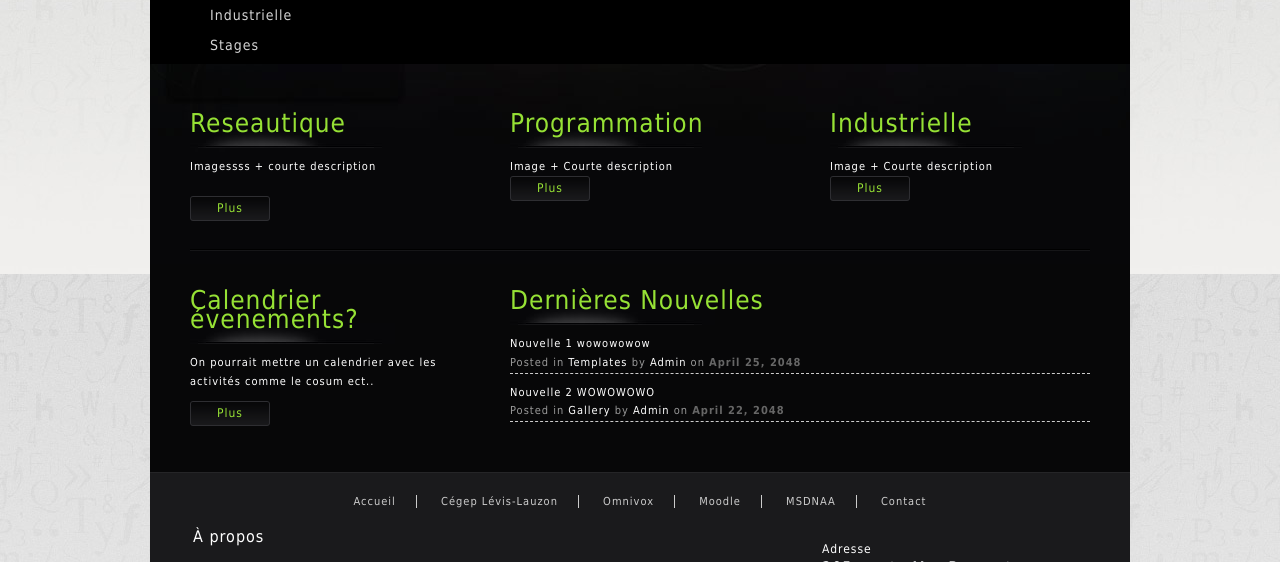
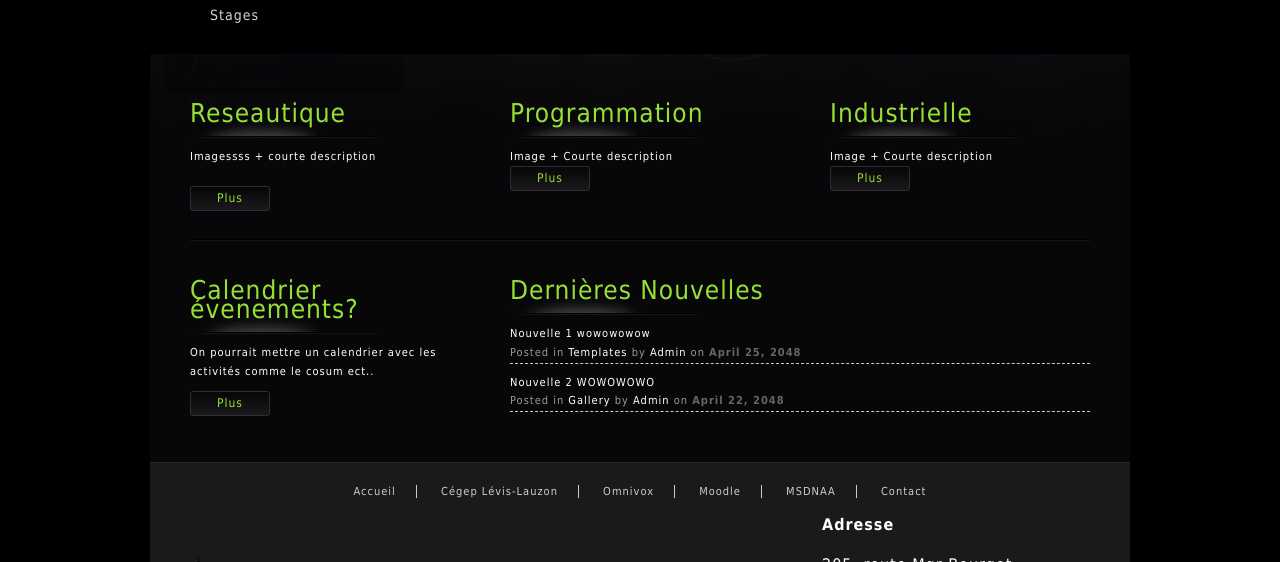
Before and after one commit to dinfcll/a13-dinf-siteweb, a PHP site: page / in a window 1280 px wide. Shown: the part 326-888 px from the top of the page. Run offline with PHP 8.4, Linux system fonts and the light colour scheme; some libraries are stand-ins or nearby versions.

Commit message:
footer + css

```diff
--- a/templatemo_style.css
+++ b/templatemo_style.css
@@ -10,8 +10,7 @@ body {
 	font-family: Tahoma, Geneva, sans-serif;
 	font-size: 11px;
 	color: #ffffff;
-    background: url(images/bck_fond_blanc.jpg) repeat;
-    /*background: #000000 url(images/templatemo_body_top.jpg) repeat-x top;*/
+    background: #000000;
 }
 
 a:link, a:visited { color: #96e135; text-decoration: none; font-weight: normal; }
@@ -73,38 +72,28 @@ h2 {
 h3 {
 	margin: 0	;
 	padding: 2px 0;
-    font-size: 16px;
+	font-size: 18px;
 	font-weight: normal;
-    color: #ffffff;
-}
-
-h4 {
-    margin: 0	;
-    padding: 2px 0;
-    font-size: 12px;
-    font-weight: normal;
-    color: #ffffff;
+	color: #000000;
 }
 
 /* header */
 
 #templatemo_site_title_bar_wrapper {
 	width: 100%;
-    height: 200px;
+	height: 100px;
 	margin: 0 auto;
-    /*background: url(images/bck_fond_blanc.jpg) repeat top center;*/
 	/*background: url(images/templatemo_header_bg_wrapper.jpg) no-repeat top center;*/
 }
 
 #templatemo_site_title_bar {
 	position: relative;
 	width: 960px;
-    height: 200px;
+	height: 100px;
 	margin: 0 auto;
 	padding: 0 10px;
-    /*background: url(images/bck_fond_blanc.jpg) repeat top center; fond blanc*/
-    background: black;
-    position:relative;
+	/*background: url(images/templatemo_header_bg.jpg) no-repeat top center;
+	position:relative;*/
 }
 
 .bar_nav {
@@ -113,7 +102,6 @@ h4 {
 	left:920px;
 	top:12px;
 }
-
 .bar_nav2 {
     position:absolute;
     cursor:default;
@@ -122,9 +110,9 @@ h4 {
 }
 
 #templatemo_site_title_bar  #site_title {
-    float: left;
+	/*float: left;*/
 	width: 230px;
-    height: 180px;
+	height: 200px;
 	padding: 10px 10px 0 10px;
 	overflow: hidden;
 	text-align: center;
@@ -148,7 +136,7 @@ h4 {
 	display: block;
 	margin-top: 10px;
 	margin-left: 5px;
-    font-size: 15px;
+	font-size: 12px;
 	color: #999;
 	font-weight: normal;
 	letter-spacing: 2px;
@@ -202,19 +190,20 @@ h4 {
 /* banner and menu */
 
 #templatemo_banner {
-    clear: both;
+	/*clear: both;*/
 	width: 940px;
 	height: 170px;
 	padding: 40px 20px;
 	margin: 0 auto;
-    background: black;
 	/*background: url(images/templatemo_banner.jpg) no-repeat;*/
+    background: #000000;
 }
 
  #templatemo_menu {
 	 float: left;
 	width: 210px;
-    padding: 0 10px;
+     height: 100px;
+	padding: 70px 10px;
 }
 
 #templatemo_menu ul {
```
Lines whose indentation alone changed are shown as unchanged.
